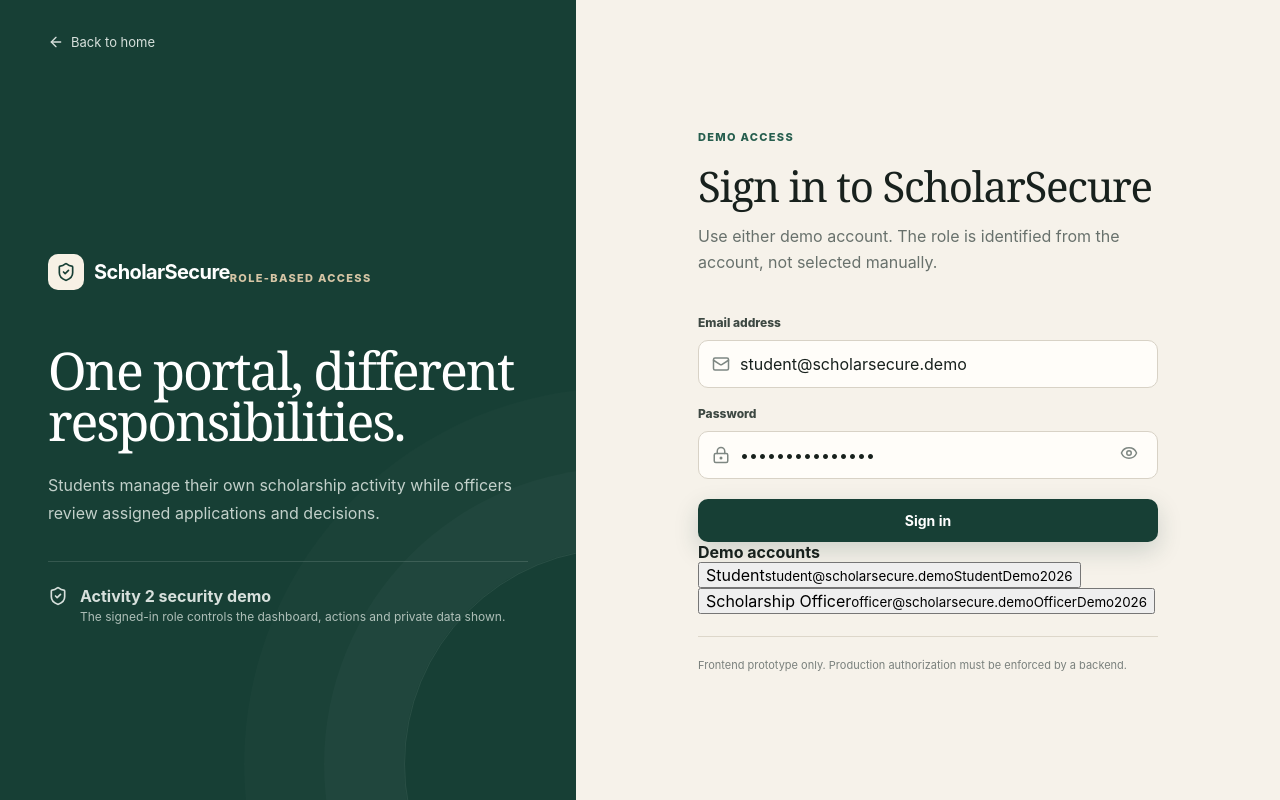
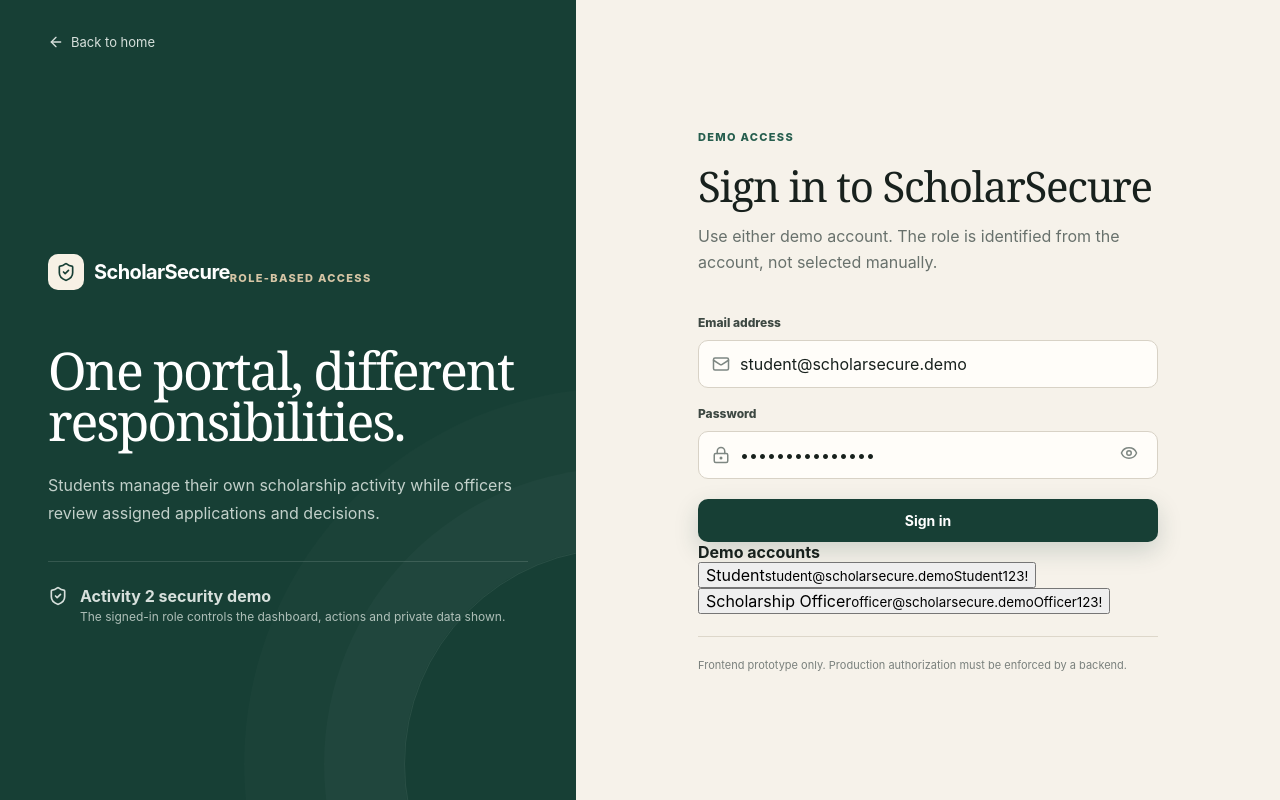
Before and after one commit to muhammaduzair12gondal/ScholarSecure, a React (Vite) app: page /login in a window 1280 px wide. Built offline with nearby package versions, Linux system fonts and the light colour scheme.

Commit message:
Align Activity 2 demo credentials

```diff
--- a/src/auth.js
+++ b/src/auth.js
@@ -1,6 +1,6 @@
 export const DEMO_USERS = [
-  { id: 'student-1', name: 'Muhammad Uzair', role: 'student', roleLabel: 'Student', email: 'student@scholarsecure.demo', accessCode: 'StudentDemo2026' },
-  { id: 'officer-1', name: 'Sara Ahmed', role: 'officer', roleLabel: 'Scholarship Officer', email: 'officer@scholarsecure.demo', accessCode: 'OfficerDemo2026' }
+  { id: 'student-1', name: 'Muhammad Uzair', role: 'student', roleLabel: 'Student', email: 'student@scholarsecure.demo', accessCode: 'Student123!' },
+  { id: 'officer-1', name: 'Sara Ahmed', role: 'officer', roleLabel: 'Scholarship Officer', email: 'officer@scholarsecure.demo', accessCode: 'Officer123!' }
 ];
 
 const SESSION_KEY = 'scholarsecure_current_user';
@@ -41,12 +41,17 @@ export function clearSession() {
 export function getApplications() {
   try {
     const saved = localStorage.getItem(APPLICATIONS_KEY);
-    if (saved) return JSON.parse(saved);
+    if (saved) {
+      const parsed = JSON.parse(saved);
+      if (Array.isArray(parsed)) return parsed;
+    }
   } catch {
-    localStorage.removeItem(APPLICATIONS_KEY);
+    // Reset malformed demo data below.
   }
-  localStorage.setItem(APPLICATIONS_KEY, JSON.stringify(seedApplications));
-  return seedApplications;
+
+  const fresh = seedApplications.map((item) => ({ ...item }));
+  localStorage.setItem(APPLICATIONS_KEY, JSON.stringify(fresh));
+  return fresh;
 }
 
 export function updateApplicationStatus(applicationId, nextStatus) {
```
